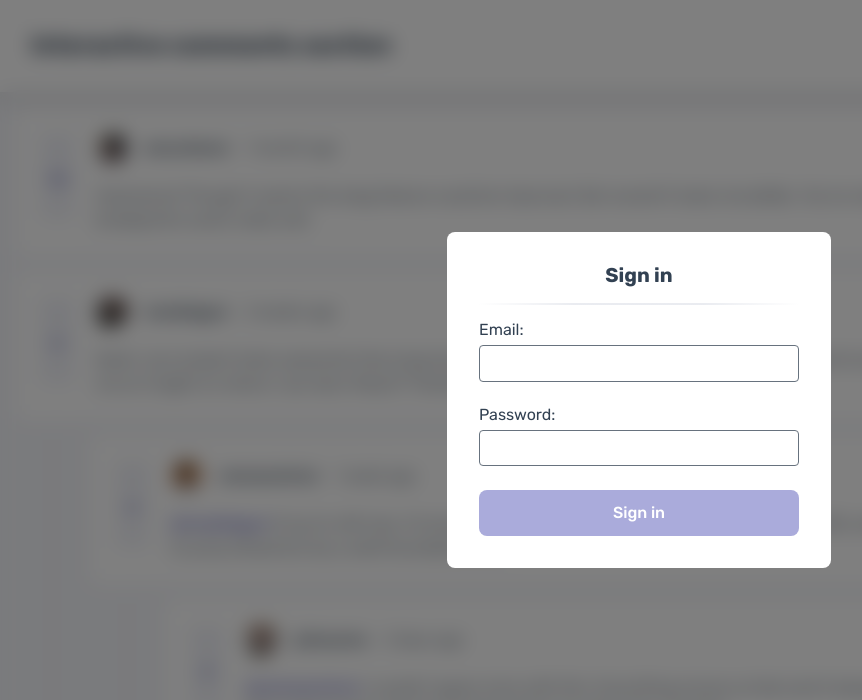
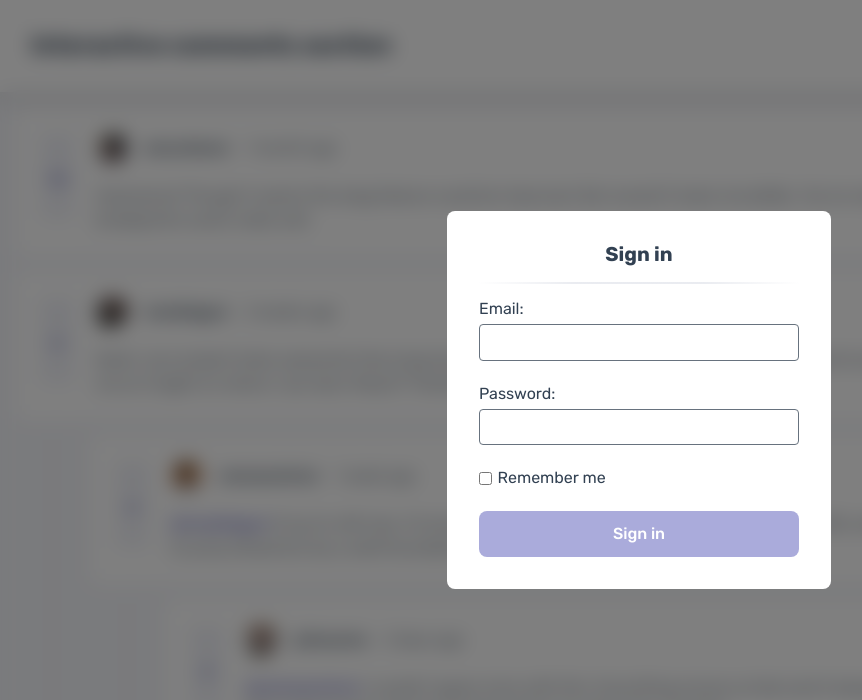
Before and after one commit to matijas-05/interactive-comments-section, a React (Vite) app: page / in a window 1280 px wide. Both pictures are taken after a click on the button "Sign in". Shown: the top 700 px of the page, without its empty margins (1-863 px from the left). Built offline with nearby package versions, Linux system fonts and the light colour scheme.

Commit message:
feat (SignInModal): 'remember me' functionality

```diff
--- a/src/components/Auth/FormInput.tsx
+++ b/src/components/Auth/FormInput.tsx
@@ -2,11 +2,12 @@ import React from "react";
 import styles from "./FormInput.module.scss";
 
 interface Props {
-	children: React.ReactNode
+	children: React.ReactNode,
+	row?: boolean,
 }
 function FormInput(props: Props) {
 	return (
-		<div className={`${styles["form-input"]} f-col`}>
+		<div className={`${styles["form-input"]} ${!props.row ? "f-col" : "f-ai-c"}`}>
 			{props.children}
 		</div>
 	);
--- a/src/components/Auth/Modals/SignInModal.tsx
+++ b/src/components/Auth/Modals/SignInModal.tsx
@@ -13,6 +13,7 @@ import { faCheck } from "@fortawesome/free-solid-svg-icons";
 interface Inputs {
 	email: string,
 	password: string,
+	rememberMe: boolean
 }
 interface Props {
 	isOpen: boolean,
@@ -21,8 +22,8 @@ interface Props {
 function SignInModal(props: Props) {
 	const { register, formState: { isValid, isSubmitting, isSubmitSuccessful, errors }, handleSubmit, setError, reset } = useForm<Inputs>({ mode: "onChange" });
 
-	async function signIn(email: string, password: string) {
-		await signInUser(email, password,
+	async function signIn(data: Inputs) {
+		await signInUser(data.email, data.password, data.rememberMe,
 			async () => {
 				await sleep(500);
 				props.onRequestClose();
@@ -49,7 +50,7 @@ function SignInModal(props: Props) {
 			<h1>Sign in</h1>
 			<hr className="horizontal-separator" />
 
-			<form className={`${styles["sign-in-form"]} f-col g-1-5`} onSubmit={handleSubmit(async data => signIn(data.email, data.password))}>
+			<form className={`${styles["sign-in-form"]} f-col g-1-5`} onSubmit={handleSubmit(async data => await signIn(data))}>
 				<FormInput>
 					<label htmlFor="email">Email:</label>
 					<input
@@ -70,6 +71,11 @@ function SignInModal(props: Props) {
 					<ErrorMessage errors={errors} name="password" render={() => <span className="error">{errors.password?.message}</span>} />
 				</FormInput>
 
+				<FormInput row={true}>
+					<input type="checkbox" id="remember-me" {...register("rememberMe")} />
+					<label htmlFor="remember-me">Remember me</label>
+				</FormInput>
+
 				<ButtonPrimary
 					className="bg-purple" type="submit" disabled={!isValid || isSubmitting || isSubmitSuccessful}
 					faIcon={isSubmitSuccessful ? faCheck : undefined}
--- a/src/firebase.tsx
+++ b/src/firebase.tsx
@@ -41,7 +41,7 @@ export async function signUpUser(email: string, userName: string, profilePicture
 		onError(err);
 	}
 }
-export async function signInUser(email: string, password: string, onSuccess: (user: UserCredential) => void, onError: (error: FirebaseError) => void) {
+export async function signInUser(email: string, password: string, rememberMe: boolean, onSuccess: (user: UserCredential) => void, onError: (error: FirebaseError) => void) {
 	try {
 		const userCredentials = await signInWithEmailAndPassword(auth, email, password);
 		onSuccess(userCredentials);
@@ -54,7 +54,8 @@ export async function signInUser(email: string, password: string, onSuccess: (us
 			userName: userCredentials.user.displayName!,
 			profilePictureDownloadURL: profilePictureDownloadURL
 		};
-		localStorage.setItem("currentUser", JSON.stringify(currentUser));
+		if (rememberMe) localStorage.setItem("currentUser", JSON.stringify(currentUser));
+		else sessionStorage.setItem("currentUser", JSON.stringify(currentUser));
 	}
 	catch (err: any) {
 		onError(err);
@@ -65,6 +66,7 @@ export async function signOutCurrentUser() {
 		await auth.signOut();
 		currentUser = null;
 		localStorage.removeItem("currentUser");
+		sessionStorage.removeItem("currentUser");
 	}
 	catch (err: any) {
 		console.error(err);
@@ -80,7 +82,7 @@ let currentUser: User | null = null;
 export const getCurrentUser = () => {
 	if (currentUser) return currentUser;
 
-	const currentUserString = localStorage.getItem("currentUser");
+	const currentUserString = localStorage.getItem("currentUser") ?? sessionStorage.getItem("currentUser");
 	if (currentUserString) {
 		currentUser = JSON.parse(currentUserString);
 		return currentUser;
--- a/src/scss/_globals.scss
+++ b/src/scss/_globals.scss
@@ -33,7 +33,7 @@ h5,
 h6 {
 	font-weight: 700;
 	color: v.$clr-text-neutral-500;
-	margin: initial;	// override normalize.css
+	margin: initial; // override normalize.css
 }
 p {
 	line-height: v.$line-height;
@@ -41,9 +41,10 @@ p {
 }
 label {
 	color: v.$clr-text-neutral-500;
+	user-select: none;
 }
 textarea {
-	width: 100%;	// when editing comment
+	width: 100%; // when editing comment
 	min-height: 5rem;
 	padding: 1em;
 	border: 1px solid v.$clr-reply-border;
@@ -60,12 +61,12 @@ textarea {
 		outline: 1px v.$clr-text-primary-500 solid;
 	}
 }
-input {
+input:not([type=checkbox]):not([type=radio]) {
 	padding: .5em;
 	border: 1px solid v.$clr-text-400;
 	border-radius: v.$border-radius-small;
 }
-input:focus {
+input:focus:not([type=checkbox]):not([type=radio]) {
 	border-color: transparent;
 	outline: 2px solid v.$clr-text-primary-500;
 }
```
